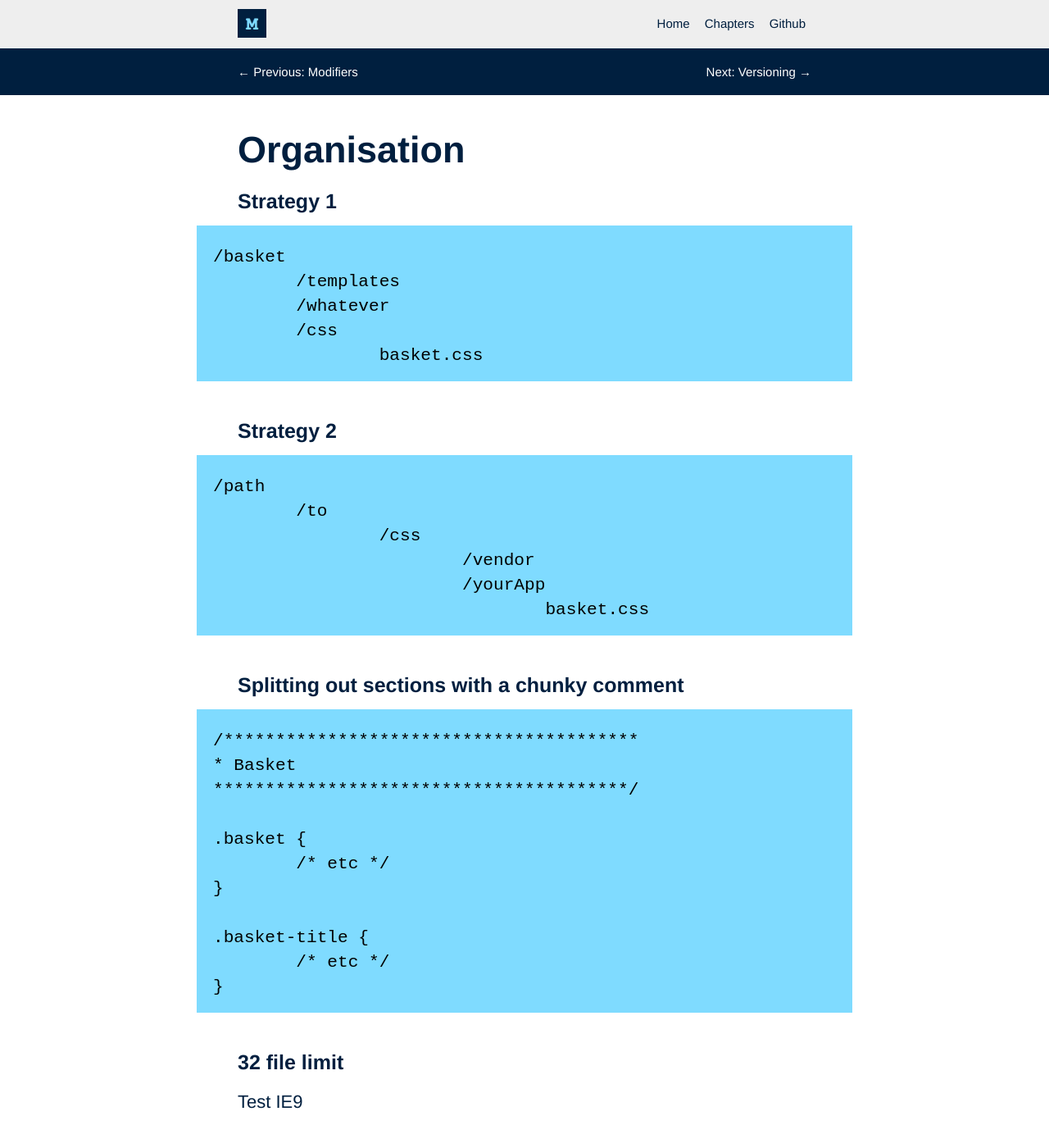
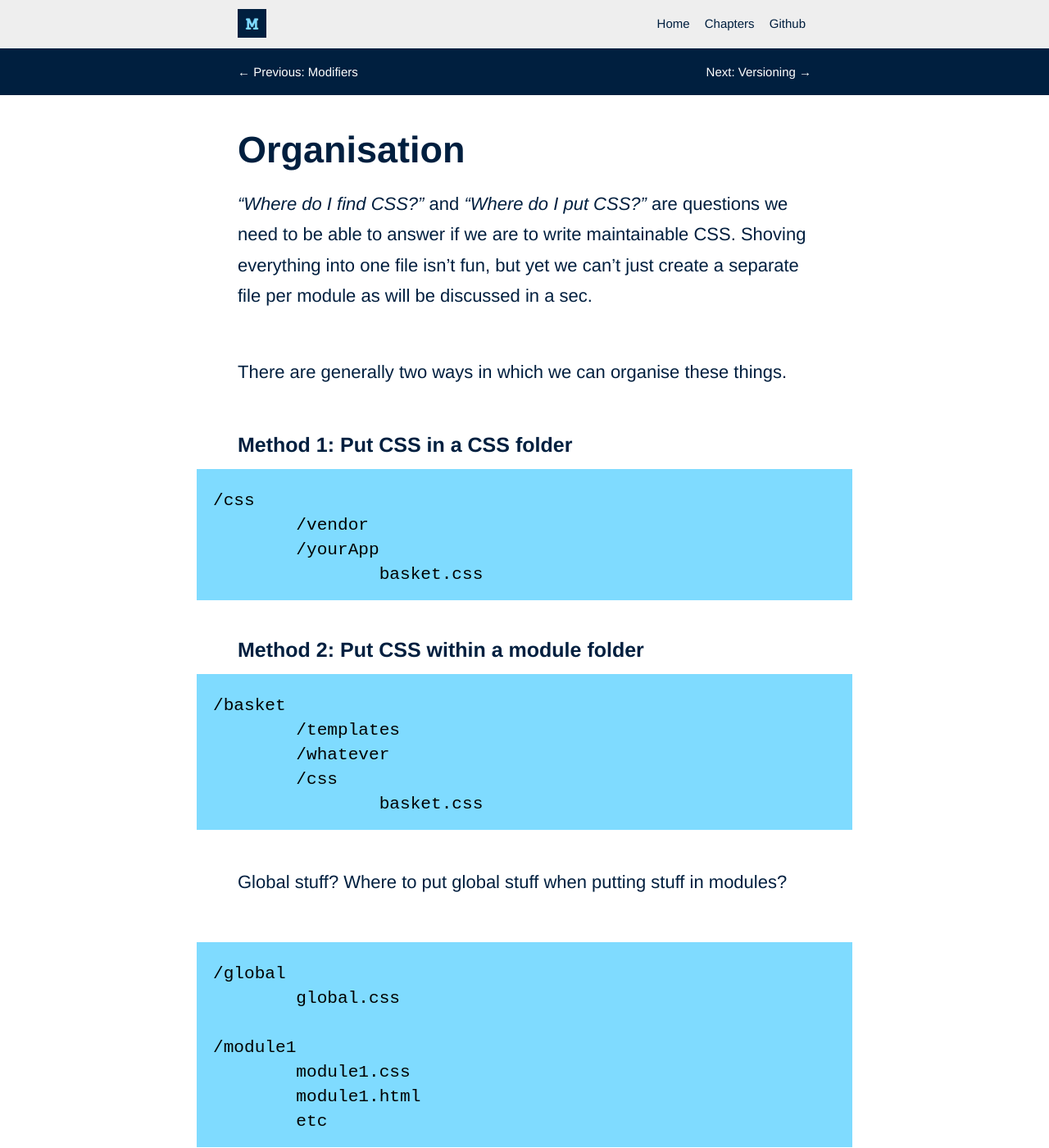
Before and after one commit to adamsilver/maintainablecss.com-jekyll, a Jekyll site: the page built from _chapters/09-organisation.md, in a window 1280 px wide and 1400 px high. Shown: the whole window at 82% size. Built offline with Jekyll 4.4.1, drawn with Linux system fonts in a browser that asks for light colours; some of the changed text lies outside the part shown.

Commit message:
more notes

```diff
--- a/_chapters/09-organisation.md
+++ b/_chapters/09-organisation.md
@@ -6,7 +6,18 @@ permalink: /chapters/organisation/
 description: Learn how MaintainableCSS suggests to organise your CSS files within your codebase.
 ---
 
-## Strategy 1
+*"Where do I find CSS?"* and *"Where do I put CSS?"* are questions we need to be able to answer if we are to write maintainable CSS. Shoving everything into one file isn't fun, but yet we can't just create a separate file per module as will be discussed in a sec.
+
+There are generally two ways in which we can organise these things.
+
+## Method 1: Put CSS in a CSS folder
+
+	/css
+		/vendor
+		/yourApp
+			basket.css
+
+## Method 2: Put CSS within a module folder
 
 	/basket
 		/templates
@@ -14,14 +25,21 @@ description: Learn how MaintainableCSS suggests to organise your CSS files withi
 		/css
 			basket.css
 
-## Strategy 2
+Global stuff? Where to put global stuff when putting stuff in modules?
 
-	/path
-		/to
-			/css
-				/vendor
-				/yourApp
-					basket.css
+	/global
+		global.css
+
+	/module1
+		module1.css
+		module1.html
+		etc
+
+## 32 file limit
+
+Both organisation options suffer from the 32 file limit which occurs up until IE9, fixed in IE10. So if you have more than 32 modules which is pretty likely you're in trouble depending on your bundling approach.
+
+If you're using a preprocessor, you're probably fine, but then debugging is harder.
 
 ## Splitting out sections with a chunky comment
 
@@ -36,7 +54,3 @@ description: Learn how MaintainableCSS suggests to organise your CSS files withi
 	.basket-title {
 		/* etc */
 	}
-
-## 32 file limit
-
-Test IE9
```
